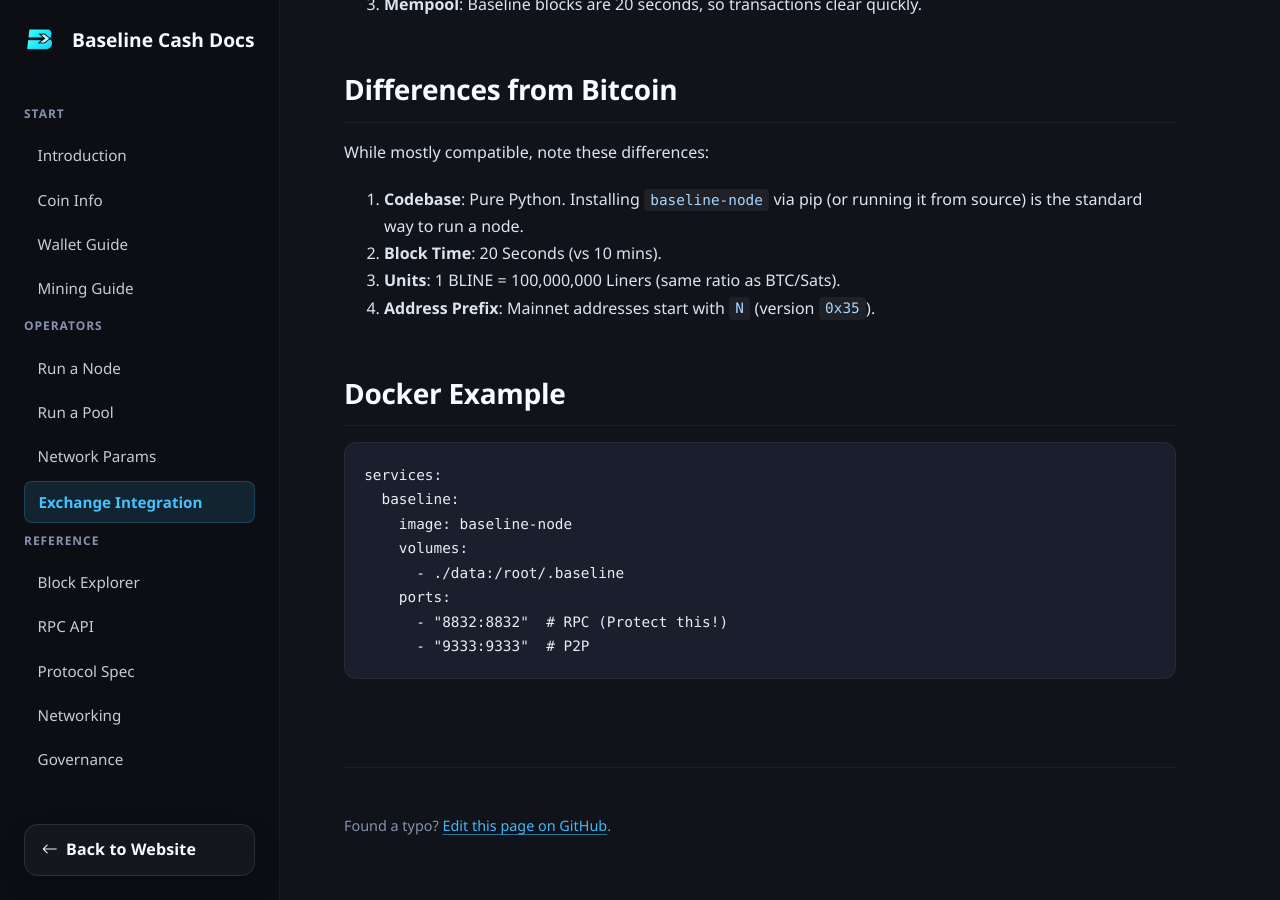
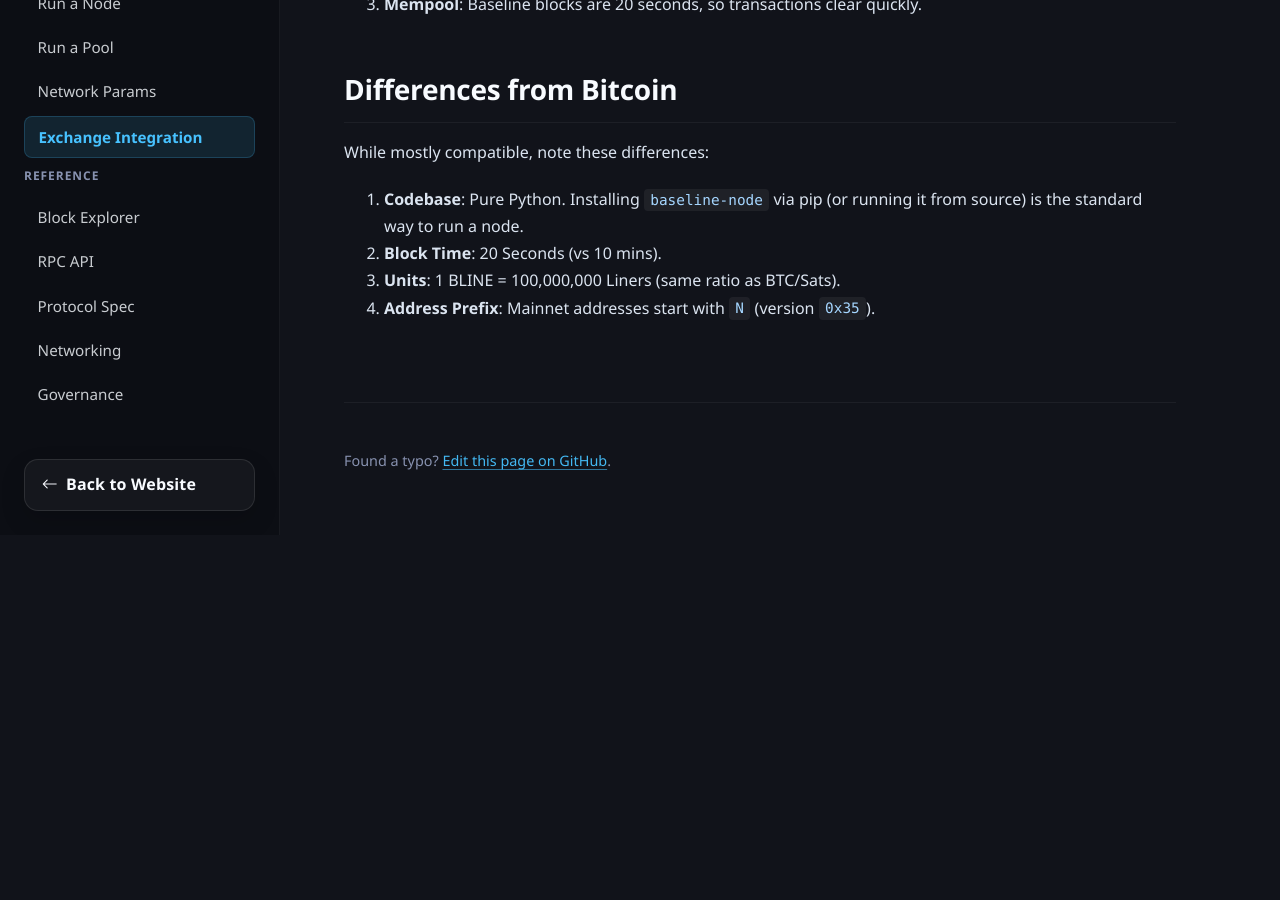
Before and after one commit to Baseline-Blockchain/baseline-website, a Jekyll site: the page built from docs/exchange.md, in a window 1280 px wide and 900 px high, scrolled down 898 px. Built offline with Jekyll 4.4.1, drawn with Linux system fonts in a browser that asks for light colours; after the commit the page ends 1433 px from its top, so only the background shows below that.

Commit message:
Remove Docker example from exchange.md
Removed Docker example section from exchange documentation.

````diff
--- a/docs/exchange.md
+++ b/docs/exchange.md
@@ -38,16 +38,3 @@
 2. **Block Time**: 20 Seconds (vs 10 mins).
 3. **Units**: 1 BLINE = 100,000,000 Liners (same ratio as BTC/Sats).
 4. **Address Prefix**: Mainnet addresses start with `N` (version `0x35`).
-
-## Docker Example
-
-```yaml
-services:
-  baseline:
-    image: baseline-node
-    volumes:
-      - ./data:/root/.baseline
-    ports:
-      - "8832:8832"  # RPC (Protect this!)
-      - "9333:9333"  # P2P
-```
````
